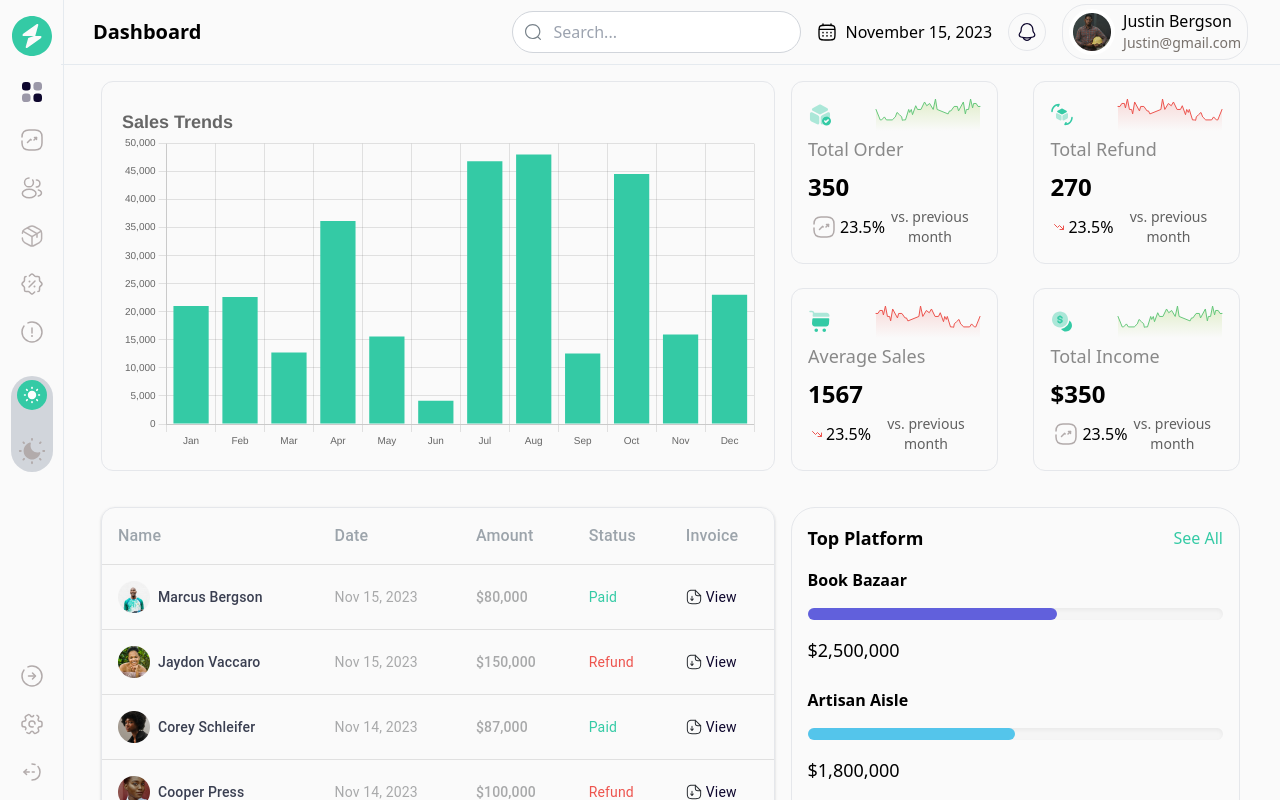
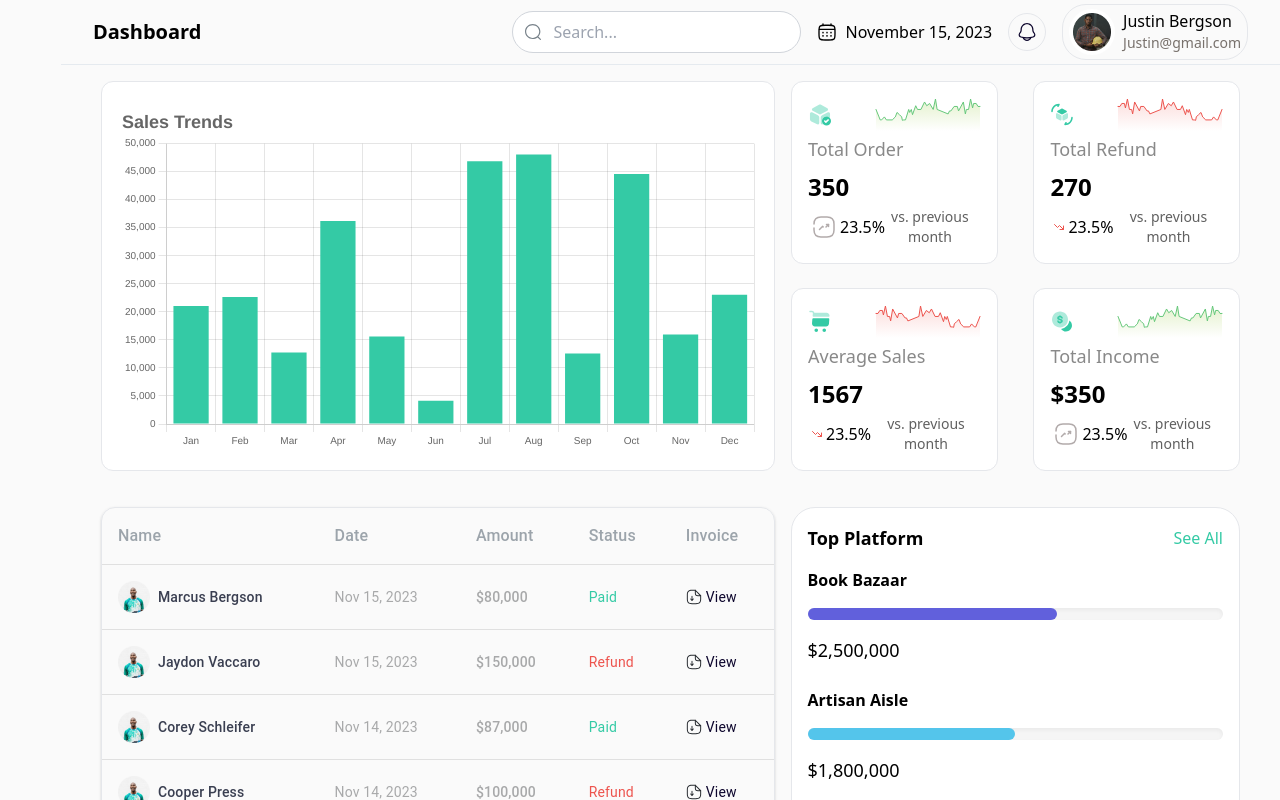
Before and after one commit to KikiXoxo/analytics-dashboard, a React app: page / in a window 1280 px wide. Shown: the top 800 px of the page. Built offline with nearby package versions, Linux system fonts and the light colour scheme; the HTML template or start-up script is replaced by a standard one.

Commit message:
fix: hamburger menu bug

```diff
--- a/src/components/Card.tsx
+++ b/src/components/Card.tsx
@@ -12,7 +12,7 @@ export default function Card({
   currency,
 }: CardProps) {
   return (
-    <div className="transition duration-500 flex flex-col justify-between p-4 bg-inherit border rounded-xl md:w-[46%] w-full dark:border-gray-600">
+    <div className="transition duration-500 flex flex-col justify-between p-4 bg-inherit border rounded-xl md:w-[46%] w-full dark:border-gray-600 bg-white dark:bg-inherit">
       <div className="flex justify-between">
         <img src={image} alt="" />
         <img src={graph} alt="" />
--- a/src/components/Chart.tsx
+++ b/src/components/Chart.tsx
@@ -69,7 +69,7 @@ export const data = {
 
 export default function Chart() {
   return (
-    <div className="md:h-full h-96 w-full relative md:w-3/5 bg-inherit border rounded-xl md:p-4 dark:border-gray-600">
+    <div className="md:h-full h-96 w-full relative md:w-3/5 bg-inherit border rounded-xl md:p-4 dark:border-gray-600 bg-white dark:bg-inherit">
       <Bar options={options} data={data} />
     </div>
   );
--- a/src/components/Header.tsx
+++ b/src/components/Header.tsx
@@ -3,7 +3,7 @@ import { profile, bell, calendar, vector } from "../assets";
 import ShowVariants from "../types/showVariants";
 
 interface HeaderProps {
-  show: string;
+  show: boolean;
   setShow: any;
 }
 
--- a/src/components/List.tsx
+++ b/src/components/List.tsx
@@ -12,19 +12,21 @@ import Paper from "@mui/material/Paper";
 
 import { download } from "../assets";
 import useScreenSize from "../helpers/useScreenSize";
+import useDark from "../hooks/useDark";
 
 export default function List() {
   const { width, height } = useScreenSize();
+  const [colorTheme, setTheme] = useDark();
 
   return (
     <TableContainer
       component={Paper}
       sx={{
-        backgroundColor: "inherit",
+        backgroundColor: () => (colorTheme === "light" ? "white" : "inherit"),
         borderRadius: "14px",
         width: () => (width < 425 ? "100%" : "60%"),
       }}
-      className="transition duration-500 h-max bg-inherit border border-bg-[#4b5563] dark:border-gray-600"
+      className="transition duration-500 h-max border border-bg-[#4b5563] dark:border-gray-600"
     >
       <Table sx={{ minWidth: 650 }} aria-label="table">
         <TableHead>
--- a/src/components/Ratings.tsx
+++ b/src/components/Ratings.tsx
@@ -11,7 +11,7 @@ export default function Ratings() {
   };
 
   return (
-    <div className="w-full md:w-2/5 p-4 border rounded-3xl bg-inherit dark:border-gray-600">
+    <div className="w-full md:w-2/5 p-4 border rounded-3xl bg-inherit dark:border-gray-600 bg-white dark:bg-inherit">
       <div className="flex justify-between items-center pb-4">
         <p className="font-semibold text-lg dark:text-gray-400">Top Platform</p>
         <p className="font-medium text-[#34CAA5]">See All</p>
--- a/src/components/Sidebar.tsx
+++ b/src/components/Sidebar.tsx
@@ -20,7 +20,7 @@ import SidebarProps from "../types/sideBar";
 import useScreenSize from "../helpers/useScreenSize";
 
 const showVariants = {
-  true: "block w-[20vw] dark:bg-gray-800 bg-gray-200 z-10",
+  true: "w-[20vw] absolute h-full dark:bg-gray-800 bg-gray-200 z-10 flex flex-col justify-between items-center transition duration-500 py-4 gap-6 border-r-[#E5EAEF] dark:border-r-gray-400",
   false: "hidden",
 };
 
@@ -37,10 +37,8 @@ export default function Sidebar({ show, setShow }: SidebarProps) {
   };
 
   return (
-    <div
-      className={`${showVariants[show]} md:flex h-full flex-col justify-between items-center transition duration-500 py-4 md:flex h-full flex-col justify-between items-center gap-y-4 md:gap-y-6 md:border-r border-r-[#E5EAEF] dark:border-r-gray-400 fixed w-[5%]`}
-    >
-      <div className="flex flex-col justify-between items-center md:gap-y-6 gap-y-4">
+    <div className={`${showVariants[show]}`}>
+      <div className="flex flex-col justify-between items-center gap-y-6">
         <img
           src={vector}
           alt=""
@@ -78,7 +76,7 @@ export default function Sidebar({ show, setShow }: SidebarProps) {
           className="hover:cursor-pointer hover:fill-[#34CAA5] hover:border-r8 fill-blue-500"
         />
 
-        <div className="transition duration-500 active:translate-y-1 flex flex-col justify-between items-center gap-y-4 md:gap-y-6 py-1 mx-1 my-2 rounded-3xl bg-gray-300 dark:bg-gray-300">
+        <div className="transition duration-500 active:translate-y-1 flex flex-col justify-between items-center gap-y-6 py-1 mx-1 my-2 rounded-3xl bg-gray-300 dark:bg-gray-300">
           <img
             src={brightness}
             alt=""
@@ -94,7 +92,7 @@ export default function Sidebar({ show, setShow }: SidebarProps) {
         </div>
       </div>
 
-      <div className="flex flex-col justify-between items-center md:gap-y-6 gap-y-4">
+      <div className="flex flex-col justify-between items-center gap-y-6">
         <img
           src={arrowRight}
           alt=""
--- a/src/data/orders.ts
+++ b/src/data/orders.ts
@@ -1,5 +1,9 @@
 import Orders from "../types/orders";
-import { person1, person2, person3, person4, person5 } from "../assets";
+import person1 from "../assets/person1.png";
+import person2 from "../assets/person1.png";
+import person3 from "../assets/person1.png";
+import person4 from "../assets/person1.png";
+import person5 from "../assets/person1.png";
 
 export const orders: Orders[] = [
   {
```
